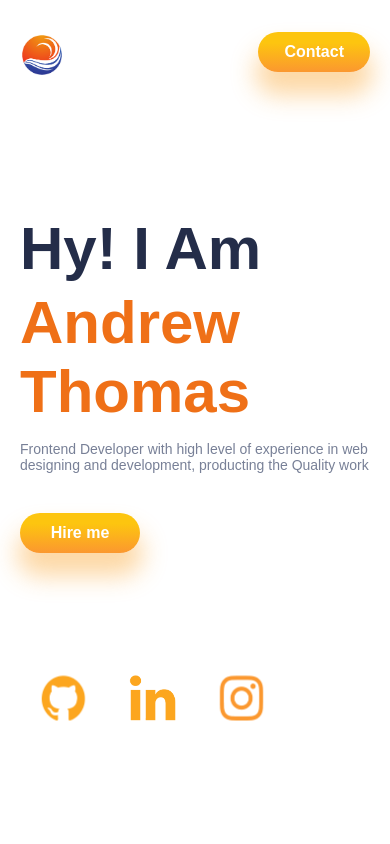
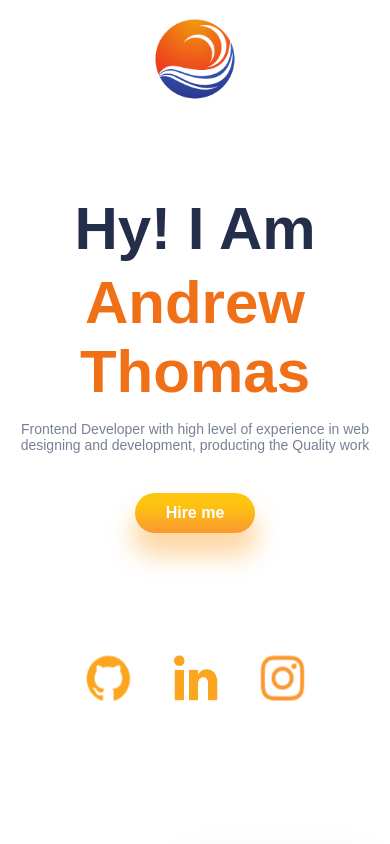
Before and after one commit to vmontanha/tropical, a React (Create React App) app: page / in a window 390 px wide. Shown: the top 844 px of the page. Built offline with nearby package versions, Linux system fonts and the light colour scheme; a web font is replaced by a local one.

Commit message:
alteracoes basicas na intro

```diff
--- a/src/App.js
+++ b/src/App.js
@@ -25,7 +25,7 @@ function App() {
       <Services />
       <Experience />
       <Works />
-      <Portfolio />
+      {/* <Portfolio /> */}
       <Testimonial />
       {/* <Contact /> */}
       <Footer />
--- a/src/components/Experience/Experience.css
+++ b/src/components/Experience/Experience.css
@@ -4,6 +4,7 @@
   justify-content: center;
   gap: 5rem;
   height: 30vh;
+  width: 100%;
   margin-bottom: 8rem;
   /* darkmode */
   color: var(--black);
@@ -16,15 +17,15 @@
 }
 
 .circle {
-  width: 4rem;
-  height: 4rem;
+  width: 10rem;
+  height: 10rem;
   background: white;
   border-radius: 100%;
   position: relative;
   display: flex;
   align-items: center;
   justify-content: center;
-  font-size: 1.5rem;
+  font-size: 3rem;
   font-weight: bold;
   margin-bottom: 2rem;
 }
@@ -56,7 +57,12 @@
     height: 150vh;
     margin-top: 4rem;
     margin-bottom: 12rem;
+  }
 
+  .circle {
+    width: 4rem;
+    height: 4rem;
+    font-size: 1.5rem;
   }
 
 
--- a/src/components/Footer/Footer.css
+++ b/src/components/Footer/Footer.css
@@ -40,4 +40,13 @@
   .f-content {
     transform: scale(.5);
   }
+
+  .f-logo {
+    margin-top: 6rem;
+  }
+
+  .f-logo img {
+    width: 200%;
+
+  }
 }
--- a/src/components/Intro/Intro.css
+++ b/src/components/Intro/Intro.css
@@ -1,7 +1,7 @@
 .Intro {
   display: flex;
   height: 77vh;
-  margin-top: 6rem;
+  margin-top: 5rem;
 }
 
 /* left side styling */
@@ -113,7 +113,15 @@
     flex-direction: column;
     gap: 7rem;
     height: 64rem;
+    margin-bottom: 6rem;
+
   }
+
+  .i-left {
+    text-align: center;
+    align-items: center;
+  }
+
 
   .i-right {
     transform: scale(0.8);
--- a/src/components/Navbar/Navbar.css
+++ b/src/components/Navbar/Navbar.css
@@ -54,4 +54,27 @@
   .n-list {
     display: none;
   }
+
+  .n-wrapper {
+    display: block;
+    width: 100%;
+  }
+
+  .n-left {
+    display: block;
+    position: relative;
+  }
+
+  .n-name {
+    display: flex;
+    justify-content: center;
+    align-items: center;
+  }
+
+  .n-right {
+    display: none;
+    width: 0;
+  }
+
+
 }
--- a/src/components/Navbar/Navbar.jsx
+++ b/src/components/Navbar/Navbar.jsx
@@ -32,11 +32,11 @@ const navbar = () => {
                 Experience
               </Link>
             </li>
-            <li>
+            {/* <li>
               <Link to="portfolio" spy={true} smooth={true}>
                 Protfolio
               </Link>
-            </li>
+            </li> */}
             <li>
               <Link to="testimonial" spy={true} smooth={true}>
                 Testimonial
@@ -44,9 +44,9 @@ const navbar = () => {
             </li>
           </ul>
         </div>
-        <Link to="contact" spy={true} smooth={true}>
+        {/* <Link to="contact" spy={true} smooth={true}>
           <button className="button n-button">Contact</button>
-        </Link>
+        </Link> */}
       </div>
     </div>
   );
--- a/src/components/Testimonials/Testimonial.css
+++ b/src/components/Testimonials/Testimonial.css
@@ -1,5 +1,6 @@
-.t-wrapper{
-    padding:  0 3rem 0 3rem;;
+.t-wrapper {
+  padding: 0 3rem 0 3rem;
+  ;
   height: 100vh;
   display: flex;
   align-items: center;
@@ -9,45 +10,52 @@
   gap: 2rem;
   position: relative;
 }
-.t-heading{
+
+.t-heading {
   align-self: start;
 }
-.t-heading>*{
+
+.t-heading>* {
   font-size: 2rem;
   font-weight: bold;
 }
-.t-heading span:nth-of-type(2){
+
+.t-heading span:nth-of-type(2) {
   color: var(--orange);
 }
 
-.t-blur1{
+.t-blur1 {
   left: 38rem;
   top: 16rem;
 }
-.t-blur2{
+
+.t-blur2 {
   top: 9rem;
   left: 0;
 }
-.testimonial{
+
+.testimonial {
   display: flex;
   flex-direction: column;
   align-items: center;
   justify-content: space-evenly;
   padding: 2rem;
   width: 30rem;
-    height: 12rem;
+  height: auto;
   /* styles same as work.css */
   background: rgba(255, 255, 255, 0.26);
   border: 7px solid var(--blueCard);
   box-shadow: var(--boxShadow);
   border-radius: 20px;
 }
-.testimonial>img{
+
+.testimonial>img {
   width: 6rem;
   height: 6rem;
   border-radius: 100%;
 }
-.testimonial>span{
+
+.testimonial>span {
   color: var(--gray);
 }
 
@@ -58,22 +66,24 @@
   height: 70%;
 }
 
-.t-wrapper .swiper-slide{
+.t-wrapper .swiper-slide {
   display: flex;
   align-items: center;
   justify-content: center;
 }
 
-.t-wrapper .swiper-pagination-bullet-active{
+.t-wrapper .swiper-pagination-bullet-active {
   background: var(--orange);
 }
 
-@media screen and (max-width: 480px){
-    .t-wrapper{
+@media screen and (max-width: 480px) {
+  .t-wrapper {
     padding: 0;
   }
-    .testimonial>img{
-        width: 70px;
-        height: 70px;
+
+  .testimonial>img {
+    width: 100px;
+    height: 100px;
+    margin-bottom: 1rem;
   }
 }
```
Lines whose indentation alone changed are shown as unchanged.
